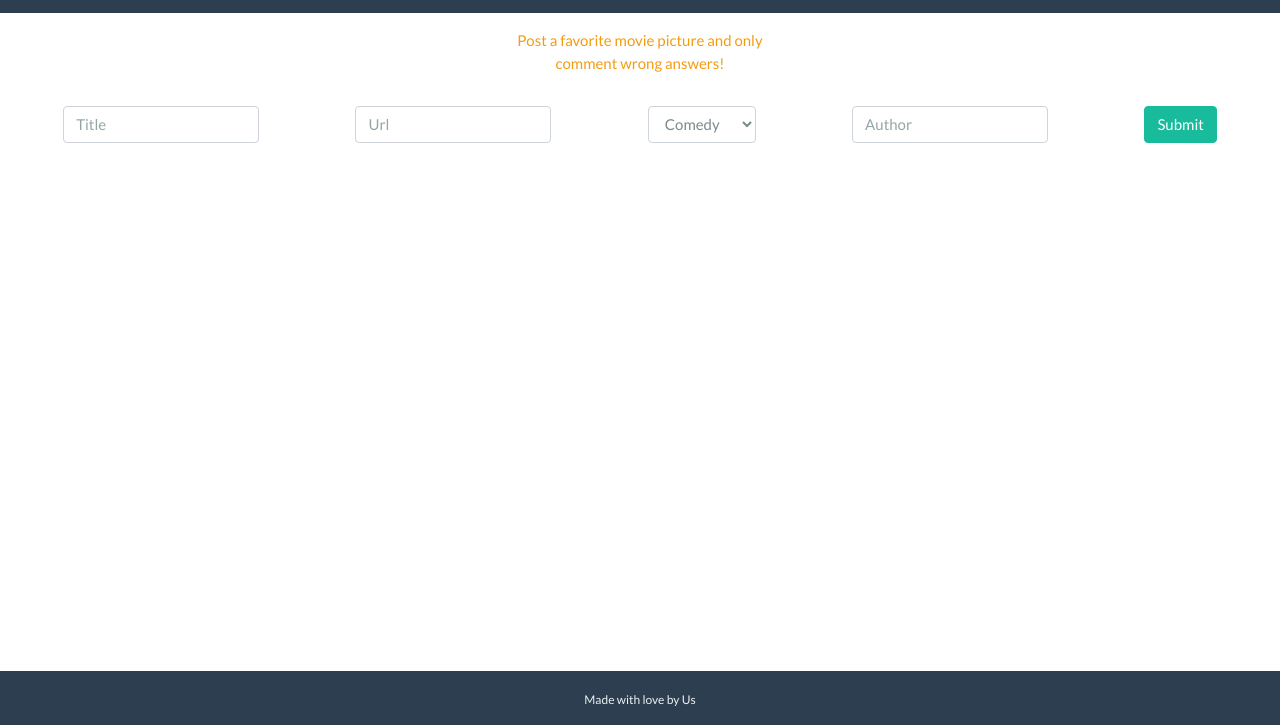
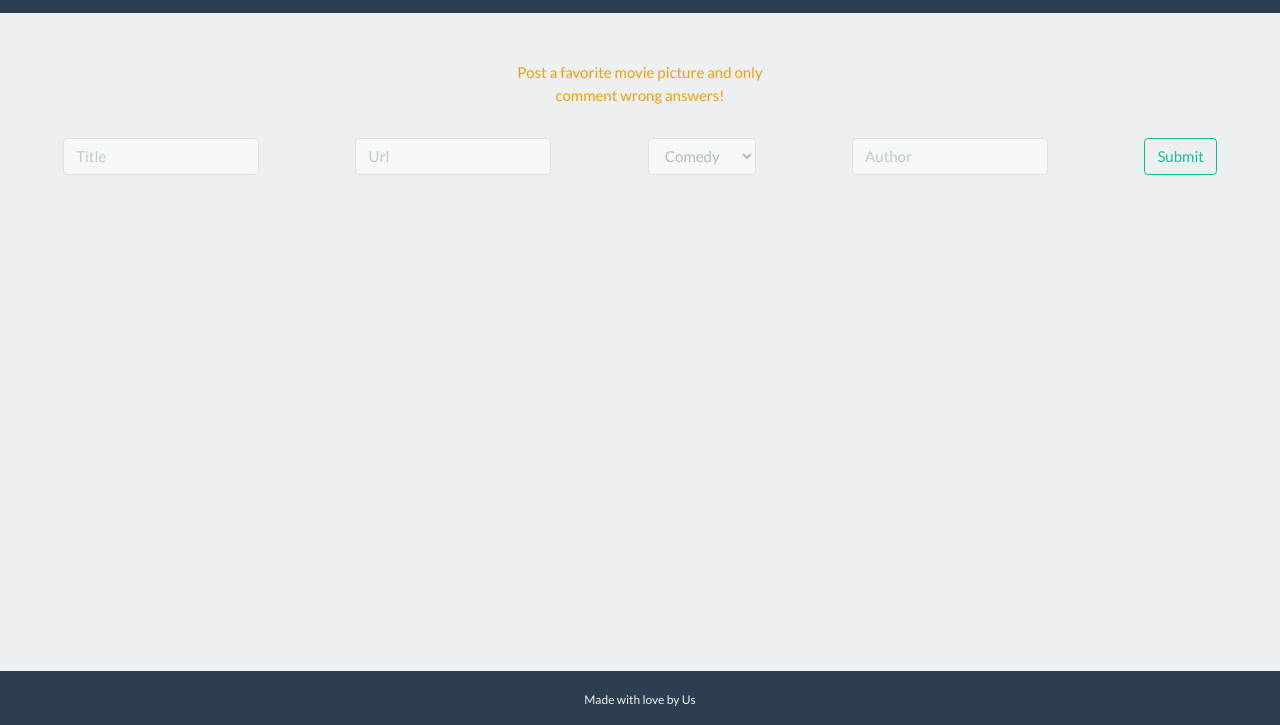
Before and after one commit to TroyFuhriman/hackathon-1, a website with bundled scripts: page front-end/index.html in a window 1280 px wide. Shown: the part 75-800 px from the top of the page. Built offline with nearby package versions, Linux system fonts and the light colour scheme; no server answers.

Commit message:
send in styling

```diff
--- a/front-end/assets/style.css
+++ b/front-end/assets/style.css
@@ -19,3 +19,7 @@ main {
   .form-inline{
     display: block;
   }}
+
+  .form-group{
+    opacity: 50%;
+  }
--- a/front-end/index.html
+++ b/front-end/index.html
@@ -11,28 +11,28 @@
   <title>Scene It</title>
 </head>
 
-<body>
+<body class="bg-light">
   <header class="container-fluid bg-primary text-light text-shadow text-center">
     <div class="row justify-content-center my-3">
       <div class="col-4 mt-2">
-        <h3><i class="fas fa-film"></i></h3>
+        <h3><i class="fas fa-film text"></i></h3>
       </div>
       <div class="col-4 no-wrap">
         <h2>Scene It</h2>
       </div>
       <div class="col-4 mt-2">
-        <h3><i class="fas fa-film"></i></h3>
+        <h3><i class="fas fa-film text"></i></h3>
       </div>
     </div>
   </header>
   <main class="container-fluid">
     <div class="row justify-content-center">
-      <div class="col-md-3 col-12 text-center text-warning mt-3">
+      <div class="col-md-3 col-12 text-center text-warning mt-5">
         <p>Post a favorite movie picture and only comment wrong answers!</p>
       </div>
     </div>
     <div class="row">
-      <div class="col-12 mt-3">
+      <div class="col-12 mt-md-3 mt-0 text-center">
         <form onsubmit="app.postsController.newPost(event)" class="form-inline justify-content-around">
           <div class="form-group">
             <label for=""></label>
@@ -58,7 +58,7 @@
             <input type="text" name="author" id="author" class="form-control" placeholder="Author"
               aria-describedby="helpId" />
           </div>
-          <button class="btn btn-success" type="submit">Submit</button>
+          <button class="btn btn-outline-success" type="submit">Submit</button>
         </form>
       </div>
     </div>
```
